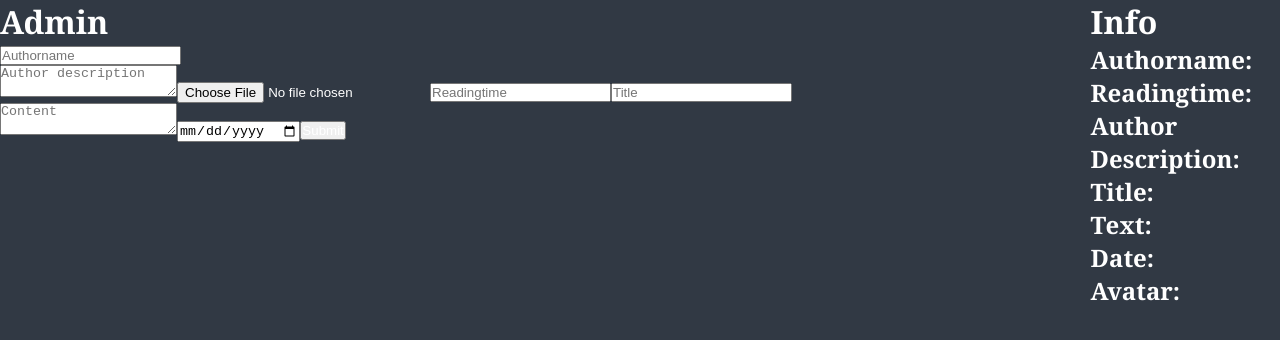
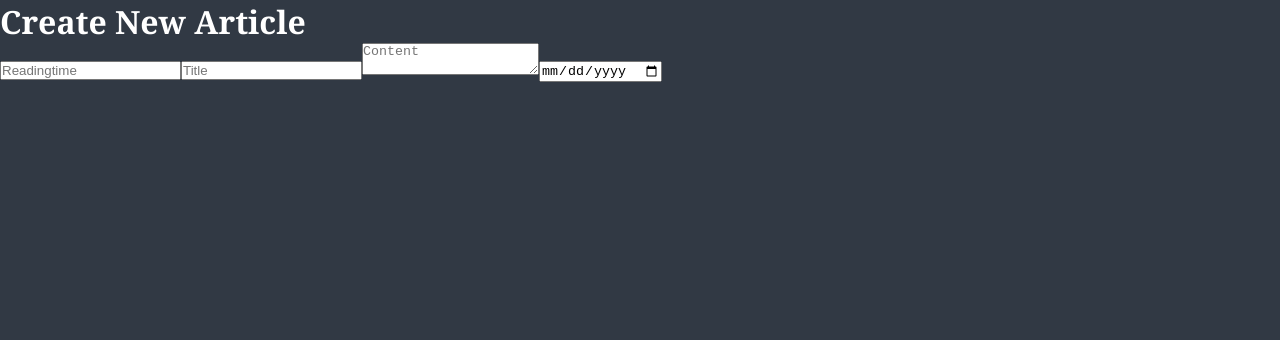
Before and after one commit to 21-minutes/template, a React (Vite) app: page / in a window 1280 px wide. Shown: the top 340 px of the page. Built offline with nearby package versions, Linux system fonts and the light colour scheme.

Commit message:
admin panel in development

```diff
--- a/src/App.jsx
+++ b/src/App.jsx
@@ -1,6 +1,7 @@
 import "./App.scss";
 import Admin from "./pages/Admin/Admin";
 // // import Home from "./pages/Home/Home";
+import NewArticle from "./pages/NewArticle/NewArticle";
 // import SidebarLeft from "./Sections/Sidebar/Sidebar";
 // import Content from "./Sections/Content/Content";
 // import ProfileSection from "./Sections/ProfileSection/ProfileSection";
@@ -8,7 +9,8 @@ import Admin from "./pages/Admin/Admin";
 function App() {
   return (
     <div className="app-container">
-      <Admin></Admin>
+      <NewArticle />
+      {/* <Admin></Admin> */}
       {/* <SidebarLeft />
       <Content />
       <ProfileSection /> */}
--- a/src/pages/Admin/Admin.jsx
+++ b/src/pages/Admin/Admin.jsx
@@ -4,27 +4,14 @@ import { useState } from "react";
 function Admin() {
   const [authorName, setAuthorName] = useState("");
   const [readingTime, setReadingTime] = useState("");
-  const [title, setTitle] = useState("");
-  const [text, setText] = useState("");
-  const [date, setDate] = useState("");
+
   const [avatar, setAvatar] = useState("");
   const [authorDescription, setAuthorDescription] = useState("");
 
   const handleChangeAuthorName = (event) => {
     setAuthorName(event.target.value);
   };
-  const handleChangeReadingTime = (event) => {
-    setReadingTime(event.target.value);
-  };
-  const handleChangeTitle = (event) => {
-    setTitle(event.target.value);
-  };
-  const handleChangeText = (event) => {
-    setText(event.target.value);
-  };
-  const handleChangeDate = (event) => {
-    setDate(event.target.value);
-  };
+
   const handleChangeAvatar = (event) => {
     setAvatar(event.target.value);
   };
@@ -41,7 +28,7 @@ function Admin() {
     console.log("Avatar: " + avatar);
   }
   return (
-    <div className="contaiener">
+    <div className="container">
       <div className="admin-container">
         <form onSubmit={sendIt()}>
           <h1>Admin</h1>
@@ -74,43 +61,6 @@ function Admin() {
             value={avatar}
           />
 
-        <input
-          type="number"
-          placeholder="Readingtime"
-          className="test"
-          name="readingTime"
-          id="readingTime"
-          onChange={handleChangeReadingTime}
-          onSubmit={sendIt}
-          value={readingTime}
-        />
-        <input
-          type="text"
-          placeholder="Title"
-          className="test"
-          name="title"
-          id="title"
-          onChange={handleChangeTitle}
-          value={title}
-        />
-        <textarea
-          type="text"
-          placeholder="Content"
-          className="test"
-          name="text"
-          id="text"
-          onChange={handleChangeText}
-          value={text}
-        />
-        <input
-          type="Date"
-          placeholder="Date"
-          className="test"
-          name="date"
-          id="date"
-          onChange={handleChangeDate}
-          value={date}
-        />
           <button onClick={sendIt} type="submit">
             Submit
           </button>
--- a/src/pages/Admin/Admin.scss
+++ b/src/pages/Admin/Admin.scss
@@ -1,4 +1,4 @@
-.admin-container {
+form {
   display: flex;
   flex-direction: column;
   gap: 40px;
@@ -7,7 +7,7 @@
 .test {
   color: #000000 !important;
 }
-.contaiener {
+.container {
   display: flex;
   flex-direction: row;
   gap: 200px;
--- /dev/null
+++ b/src/pages/NewArticle/NewArticle.jsx
@@ -0,0 +1,64 @@
+import "./NewArticle.scss";
+import { useState } from "react";
+
+function NewArticle() {
+  const [title, setTitle] = useState("");
+  const [text, setText] = useState("");
+  const [date, setDate] = useState("");
+  const [readingTime, setReadingTime] = useState("");
+
+  const handleChangeReadingTime = (event) => {
+    setReadingTime(event.target.value);
+  };
+  const handleChangeTitle = (event) => {
+    setTitle(event.target.value);
+  };
+  const handleChangeText = (event) => {
+    setText(event.target.value);
+  };
+  const handleChangeDate = (event) => {
+    setDate(event.target.value);
+  };
+  return (
+    <div className="NewArticle">
+      <h1>Create New Article</h1>
+      <input
+        type="number"
+        placeholder="Readingtime"
+        className="test"
+        name="readingTime"
+        id="readingTime"
+        onChange={handleChangeReadingTime}
+        value={readingTime}
+      />
+      <input
+        type="text"
+        placeholder="Title"
+        className="test"
+        name="title"
+        id="title"
+        onChange={handleChangeTitle}
+        value={title}
+      />
+      <textarea
+        type="text"
+        placeholder="Content"
+        className="test"
+        name="text"
+        id="text"
+        onChange={handleChangeText}
+        value={text}
+      />
+      <input
+        type="Date"
+        placeholder="Date"
+        className="test"
+        name="date"
+        id="date"
+        onChange={handleChangeDate}
+        value={date}
+      />
+    </div>
+  );
+}
+export default NewArticle;
```
Also changed, not shown: src/pages/NewArticle/NewArticle.scss (added). Lines whose indentation alone changed are shown as unchanged.
